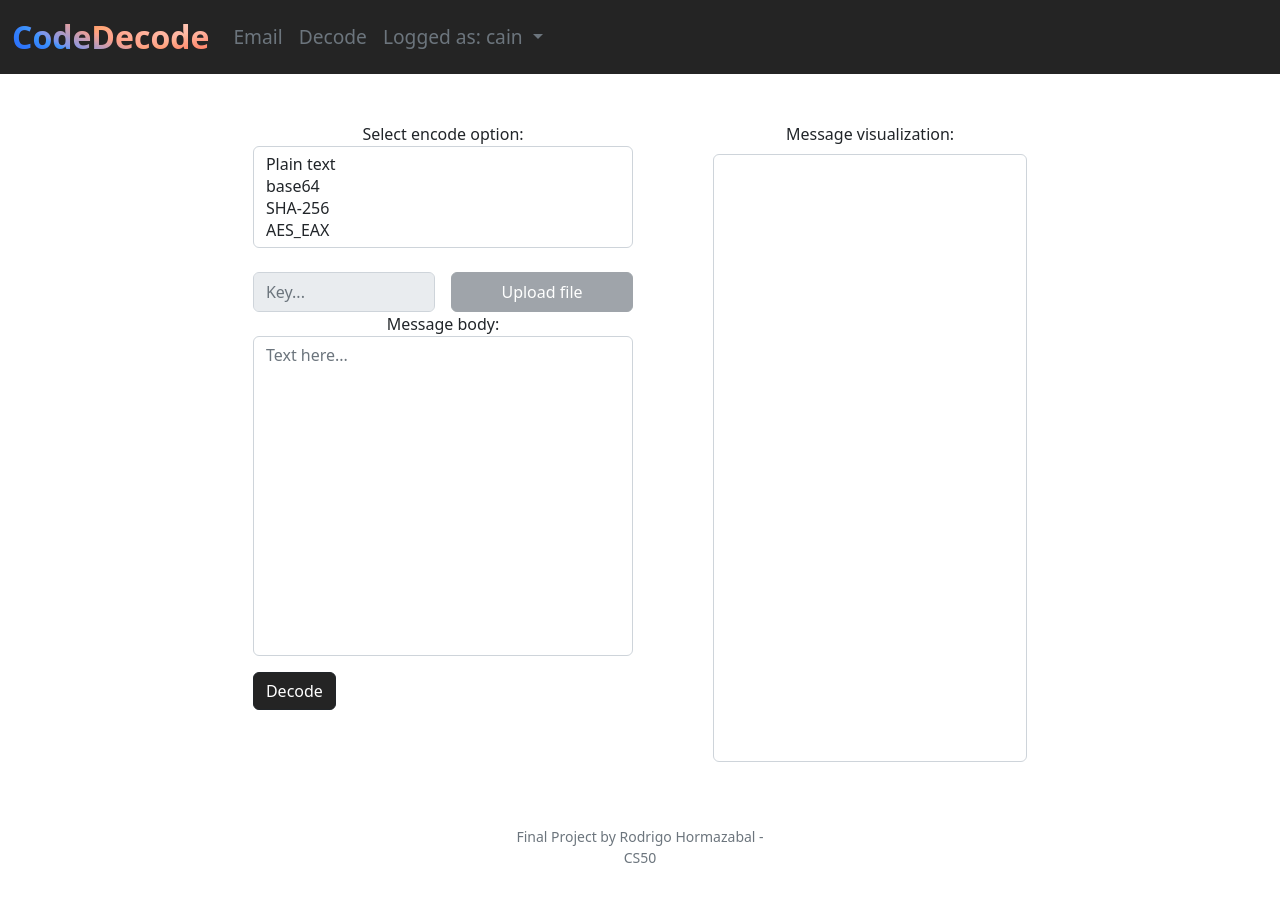
After one commit to CainSoulless/CoDecode, a Flask app: page /decode in a window 1280 px wide. The commit adds this page. Run offline with Flask 2, Linux system fonts and the light colour scheme; a user stored in the database is signed in; data comes from the database, SQL or seed files in the repository; some libraries are stand-ins or nearby versions.

Commit message:
Implemented base64 decode option

```diff
--- a/app.py
+++ b/app.py
@@ -18,6 +18,7 @@ from flask_session import Session
 # Security
 from werkzeug.security import check_password_hash
 from werkzeug.security import generate_password_hash
+from werkzeug.utils import secure_filename
 
 # SQLITE3
 import sqlite3
@@ -26,9 +27,14 @@ import sqlite3
 from static.python.helpers import login_required
 from static.python.helpers import create_file
 from static.python.helpers import validate_file_user
+from static.python.helpers import options
+from static.python.helpers import get_current_username
 
 # Encoders
 import static.python.encoders as encoders
+
+# Decoders
+import static.python.decoders as decoders
 
 # AST
 import ast
@@ -74,16 +80,12 @@ def home():
     """
     Render the home page where the user can send and/or encode the message.
     """
-    cursor.execute("SELECT username FROM users WHERE id = ?;", (session["user_id"],))
-    username = cursor.fetchone()
+    # cursor.execute("SELECT username FROM users WHERE id = ?;", (session["user_id"],))
+    # username = cursor.fetchone()
 
-    encoders_options = [
-        "Plain text",
-        "base64",
-        "SHA-256",
-        "AES_EAX"
-    ]
-    return render_template("home.html", options=encoders_options, username=username["username"])
+    encoders_options = options()
+    username = get_current_username()
+    return render_template("home.html", options=encoders_options, username=username)
 
 
 @app.route("/key-generator", methods=["GET"])
@@ -238,5 +240,44 @@ def logout():
     return render_template("portal.html")
 
 
+@app.route("/decode", methods=["GET", "POST"])
+@login_required
+def decode():
+    encoders_options = options()
+    username = get_current_username()
+    return render_template("decode.html", options=encoders_options, username=username)
+
+
+@app.route("/decoded", methods=["GET", "POST"])
+@login_required
+def decoded():
+    if request.method == "POST":
+        if request.is_json:
+            json_object = ast.literal_eval(request.data.decode("utf-8"))
+            # json_object = request.data.decode("utf-8")
+            message = json_object.get("message")
+            encode_option = json_object.get("encode_option")
+            key = json_object.get("key")
+            print()
+            print(json_object)
+            print()
+
+            if encode_option == "AES_EAX":
+                # nonce, output, tag = decoders.dec_AES_EAX(message, key)
+                pass
+            else:
+                output = decoders.decode_option(encode_option, message)
+
+            return jsonify({'output': output})
+    return redirect("/decode")
+
+
+@app.route("/upload", methods=["GET", "POST"])
+def upload():
+    if request.method == "POST":
+
+        return render_template("decode.html")
+
+
 if __name__ == "__main__":
     app.run(debug=True)
--- a/static/js/handler.js
+++ b/static/js/handler.js
@@ -43,28 +43,29 @@ $(document).ready(function() {
         });
     }
 
-    // function sendEmail() {
-    //     $.ajax( {
-    //         url: "/send-email",
-    //         type: "POST",
-    //         contentType: "application/json",
-    //         data: JSON.stringify({
-    //             email_receiver: $("#email_receiver").val(),
-    //             subject: $("#subject").val(),
-    //             encode_option: $("#encode-options option:selected").val(),
-    //             key: $("#key").val(),
-    //             message: $("#body").val()
-    //         }),
-    //     });
-    // }
+    function decode() {
+        $.ajax( {
+            url: "/decoded",
+            type: "POST",
+            contentType: "application/json",
+            data: JSON.stringify({
+                message: $("#body").val(),
+                encode_option: $("#encode-options option:selected").val(),
+                key: $("#key").val()
+            }),
+            success: function(response) {
+                $("#message_output").text(response.output)
+            },
+        });
+    }
 
     $("#btn-email-confirmed").click(function() {
         emailConfirmated();
     })
 
-    // $("#btn-send").click(function() {
-    //     sendEmail();
-    // })
+    $("#btn-decode").click(function() {
+        decode();
+    })
 
     $("#btn-output").click(function() {
         outputVisualization();
--- a/static/python/helpers.py
+++ b/static/python/helpers.py
@@ -27,10 +27,26 @@ def login_required(f):
     return decorated_function
 
 
+def get_current_username():
+    cursor.execute("SELECT username FROM users WHERE id = ?;", (session["user_id"],))
+    username = cursor.fetchone()
+    return username[0]
+
+
+def options():
+    encoders_options = [
+        "Plain text",
+        "base64",
+        "SHA-256",
+        "AES_EAX"
+    ]
+    return encoders_options
+
+
 def create_file(nonce, tag, session_user_id):
     random_number = str(random.randint(999,9999))
     file_name = random_number + ".txt"
-    with open(f"static/files/{file_name}", "w+") as file_EAX:
+    with open(f"static/files/downloads/{file_name}", "w+") as file_EAX:
         content = f"{nonce}\n{tag}"
         file_EAX.write(content)
         file_EAX.close()
--- /dev/null
+++ b/templates/decode.html
@@ -0,0 +1,81 @@
+{% extends "layout.html" %}
+
+{% block title %}
+    Home
+{% endblock%}
+
+{% block style %}
+    <link rel="stylesheet" href="{{ url_for('static', filename='css/home/navbar.css') }}">
+    <link rel="stylesheet" href="{{ url_for('static', filename='css/home/message.css') }}">
+    <link rel="stylesheet" href="{{ url_for('static', filename='css/home/home.css') }}">
+    <link rel="stylesheet" href="{{ url_for('static', filename='css/home/form__key.css') }}">
+    <link rel="stylesheet" href="{{ url_for('static', filename='css/home/responsive.css') }}">
+    <link href="https://cdn.jsdelivr.net/npm/bootstrap@5.0.2/dist/css/bootstrap.min.css" rel="stylesheet" integrity="sha384-EVSTQN3/azprG1Anm3QDgpJLIm9Nao0Yz1ztcQTwFspd3yD65VohhpuuCOmLASjC" crossorigin="anonymous">
+
+{% endblock%}
+
+{% block main %}
+
+    <div class=container__home>
+        <form>
+            <!-- Options -->
+            <div class="form-group">
+                <label for="encode-option">Select encode option:</label>
+                <select multiple class="form-control" id="encode-options">
+                    {% for option in options %}
+                        <option value={{ option }} name="encode-option" id="encode-option">{{ option }}</option>
+                    {% endfor %}
+                </select>
+            </div>
+
+            <!-- Key option -->
+            <div class="form-group form__key mt-4">
+                <input type="text" class="form-control form__key-text" id="key" placeholder="Key..." disabled>
+                <button type="button" id="btn-generator" class="btn btn-secondary m-auto form__key-generate" disabled>Upload file</button>
+            </div>
+
+            <!-- Body -->
+            <div class="form-group">
+                <label for="body">Message body:</label>
+                <textarea class="message__textarea form-control" name="body" id="body" rows="3" placeholder="Text here..."></textarea>
+            </div>
+
+            <!-- Buttons -->
+            <div class="message__buttons">
+                <button type="button" id="btn-decode" class="btn btn-dark">Decode</button>
+            </div>
+        </form>
+
+        <!-- Output -->
+        <div class="message__container">
+            <div class="mb-3">
+                <label for="message_output" class="form-label message__output--title">Message visualization:</label>
+                <textarea class="form-control message__output" id="message_output" rows="3" disabled readonly></textarea>
+            </div>
+        </div>
+
+        <!-- Modal -->
+        <div class="modal fade" id="exampleModal" tabindex="-1" aria-labelledby="exampleModalLabel" aria-hidden="true">
+            <div class="modal-dialog">
+            <div class="modal-content">
+                <div class="modal-header">
+                <h5 class="modal-title" id="exampleModalLabel">Confirmation</h5>
+                <button type="button" class="btn-close" data-bs-dismiss="modal" aria-label="Close"></button>
+                </div>
+                <div class="modal-body" id="modal-body">
+                ...
+                </div>
+                <div class="modal-footer">
+                <button type="button" class="btn btn-secondary" id="btn-download"><a href="{{ url_for('download_file') }}">Donwload</a></button>
+
+                <button type="button" class="btn btn-dark" id="btn-email-confirmed" data-bs-dismiss="modal"><a href="{{ url_for('send_email') }}"></a>Send</button>
+                </div>
+            </div>
+            </div>
+        </div>
+    </div>
+
+    </div>
+    <script type="text/javascript" src="{{ url_for('static', filename='js/handler.js') }}"></script>
+    <script type="text/javascript" src="{{ url_for('static', filename='js/script.js') }}"></script>
+{% endblock%}
--- a/templates/layout.html
+++ b/templates/layout.html
@@ -31,10 +31,10 @@
                 <div class="collapse navbar-collapse" id="navbarSupportedContent">
                     <ul class="text-secondary navbar-nav navbar__nav me-auto mb-2 mb-lg-0">
                         <li class="nav-item">
-                            <a class="nav-link" aria-current="page" href="#">Email</a>
+                            <a class="nav-link" aria-current="page" href="{{ url_for('home') }}">Email</a>
                         </li>
                         <li class="nav-item">
-                            <a class="nav-link" aria-current="page" href="#">Decode</a>
+                            <a class="nav-link" aria-current="page" href="{{ url_for('decode') }}">Decode</a>
                         </li>
                         <li class="nav-item dropdown navbar__logged-as">
                             <a class="nav-link dropdown-toggle" href="#" id="navbarDropdown" role="button" data-bs-toggle="dropdown" aria-expanded="false">
```
Also changed, not shown: static/python/decoders.py (+9 -1 lines), static/python/encoders.py (+0 -9 lines), test.py (added, +14 -0 lines), 1 other file.
